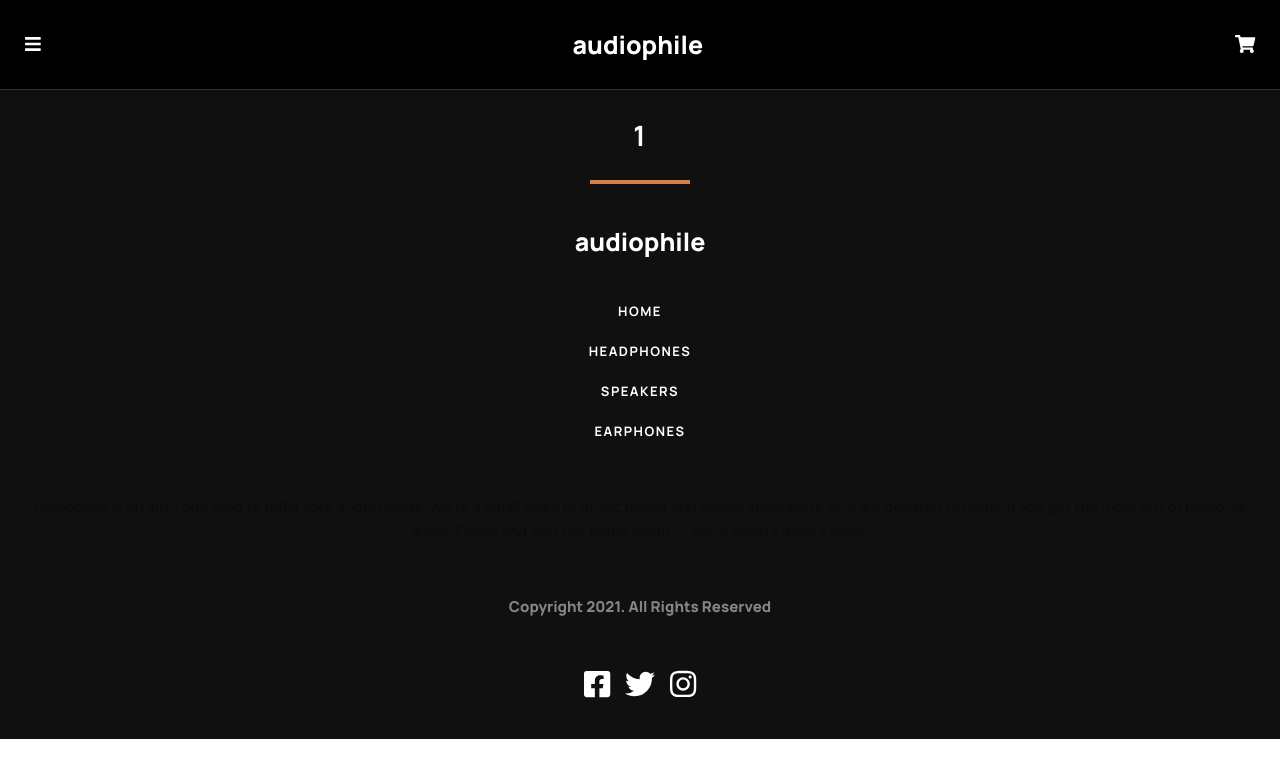
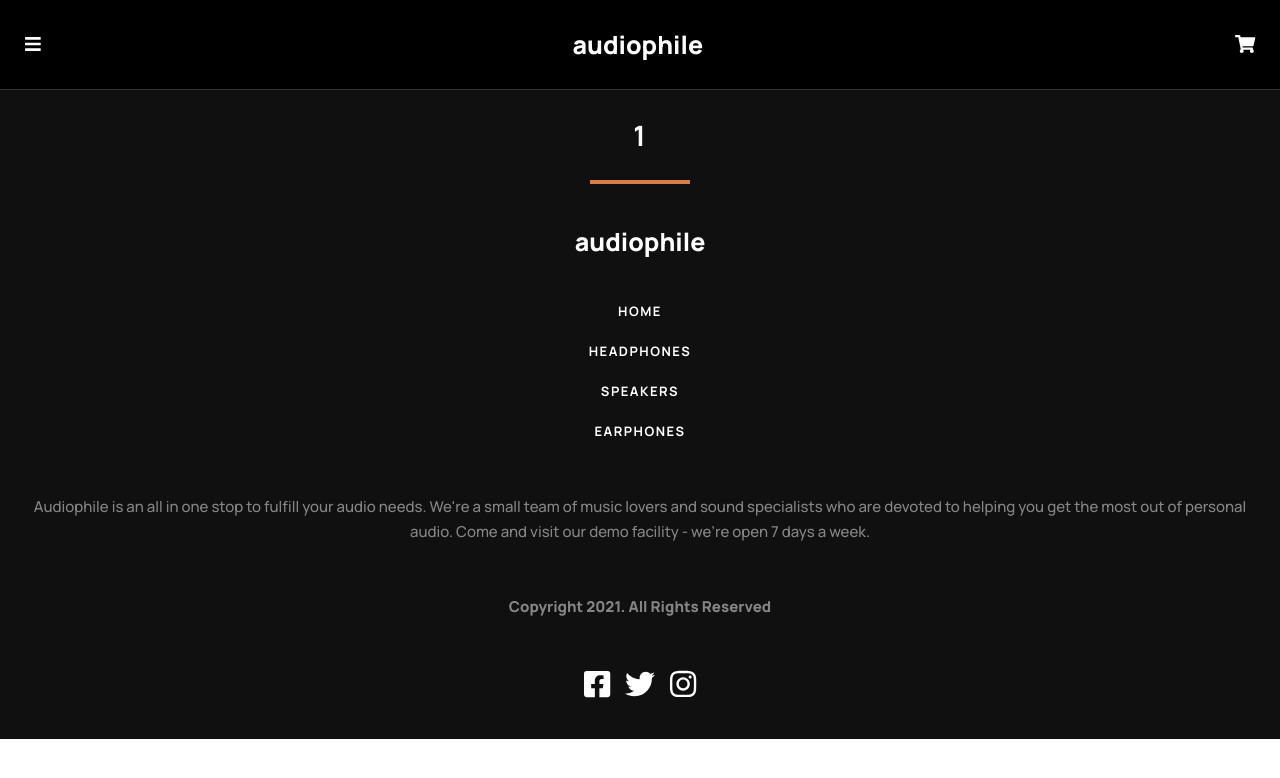
Before and after one commit to sudo-ditto/audiophile-ecommerce, a React (Create React App) app: page /products/1 in a window 1280 px wide. Shown: the top 778 px of the page. Built offline with nearby package versions, Linux system fonts and the light colour scheme.

Commit message:
Changed footer and hero para color

```diff
--- a/src/assets/sass/5-modules/_productData.scss
+++ b/src/assets/sass/5-modules/_productData.scss
@@ -16,6 +16,7 @@
 
         .product-description {
             font-weight: 100;
+            color: white;
             opacity    : 0.8;
             margin     : 25px 0 40px 0;
         }
--- a/src/assets/sass/6-pages/_footer.scss
+++ b/src/assets/sass/6-pages/_footer.scss
@@ -1,7 +1,7 @@
 footer {
     text-align      : center;
     background-color: $footerBgColor;
-
+    color: white;
 
     .footer-upper {
         margin-bottom: 50px;
@@ -20,7 +20,7 @@ footer {
         }
     }
 
-    .footer-description,
+    .footer-description p,
     .copyright {
         color  : $lightWhite;
         opacity: .5;
--- a/src/pages/components/HeroComponents/Hero.js
+++ b/src/pages/components/HeroComponents/Hero.js
@@ -1,5 +1,6 @@
 import React from 'react';
 import ProductData from '../ProductComponents/ProductData';
+import Button from '../UI/Button';
 
 const Hero = () => {
     return (
@@ -8,6 +9,7 @@ const Hero = () => {
                 <h1 id="hero-title">XX99 Mark II HeadphoneS</h1>
                 <p className="product-description">Experience natural, lifelike audio and exceptional build quality made for the passionate music enthusiast.</p>
             </ProductData>
+            <Button className="btn product-btn--orange">See product</Button>
         </section>
     )
 }
```
